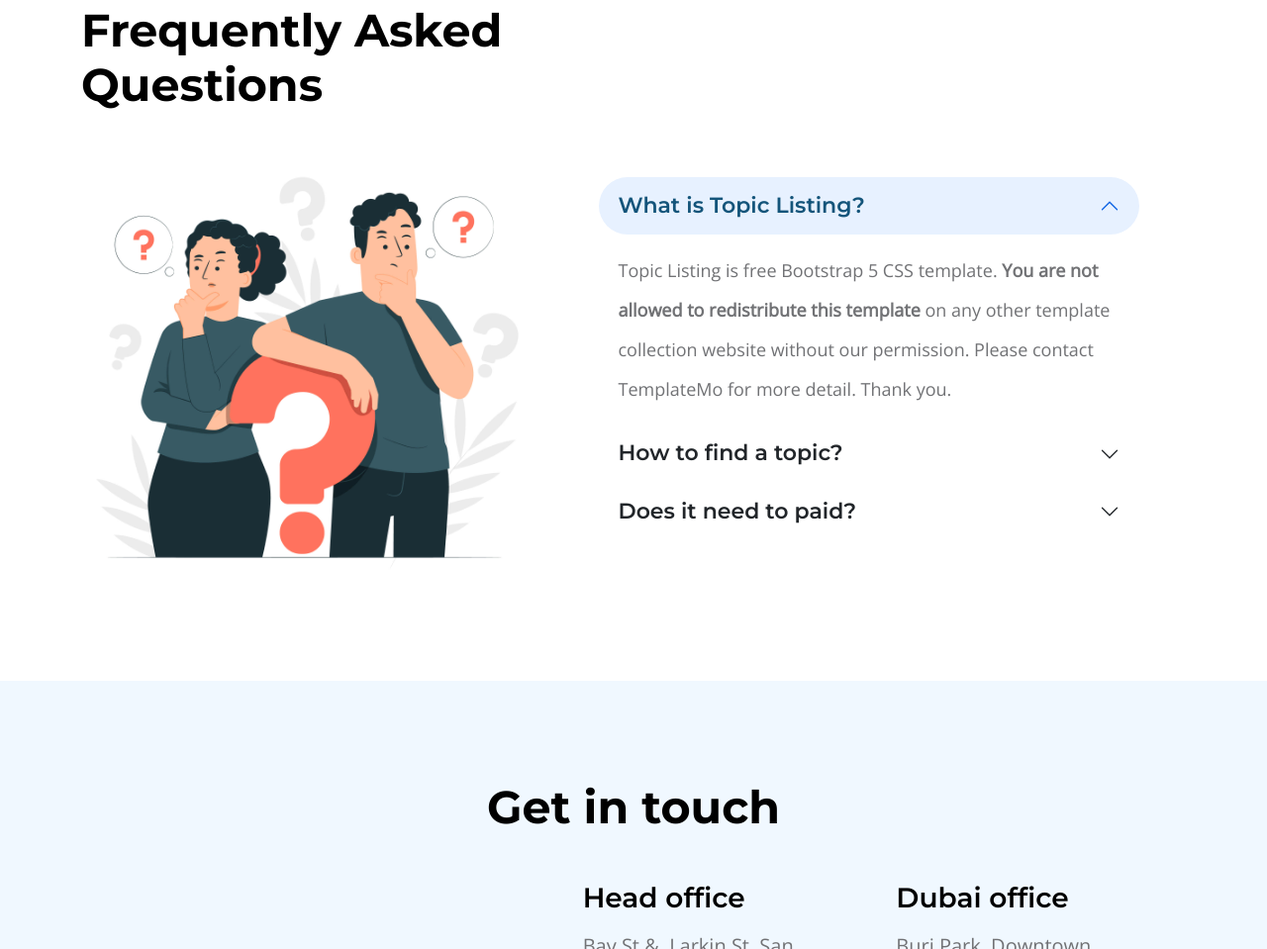
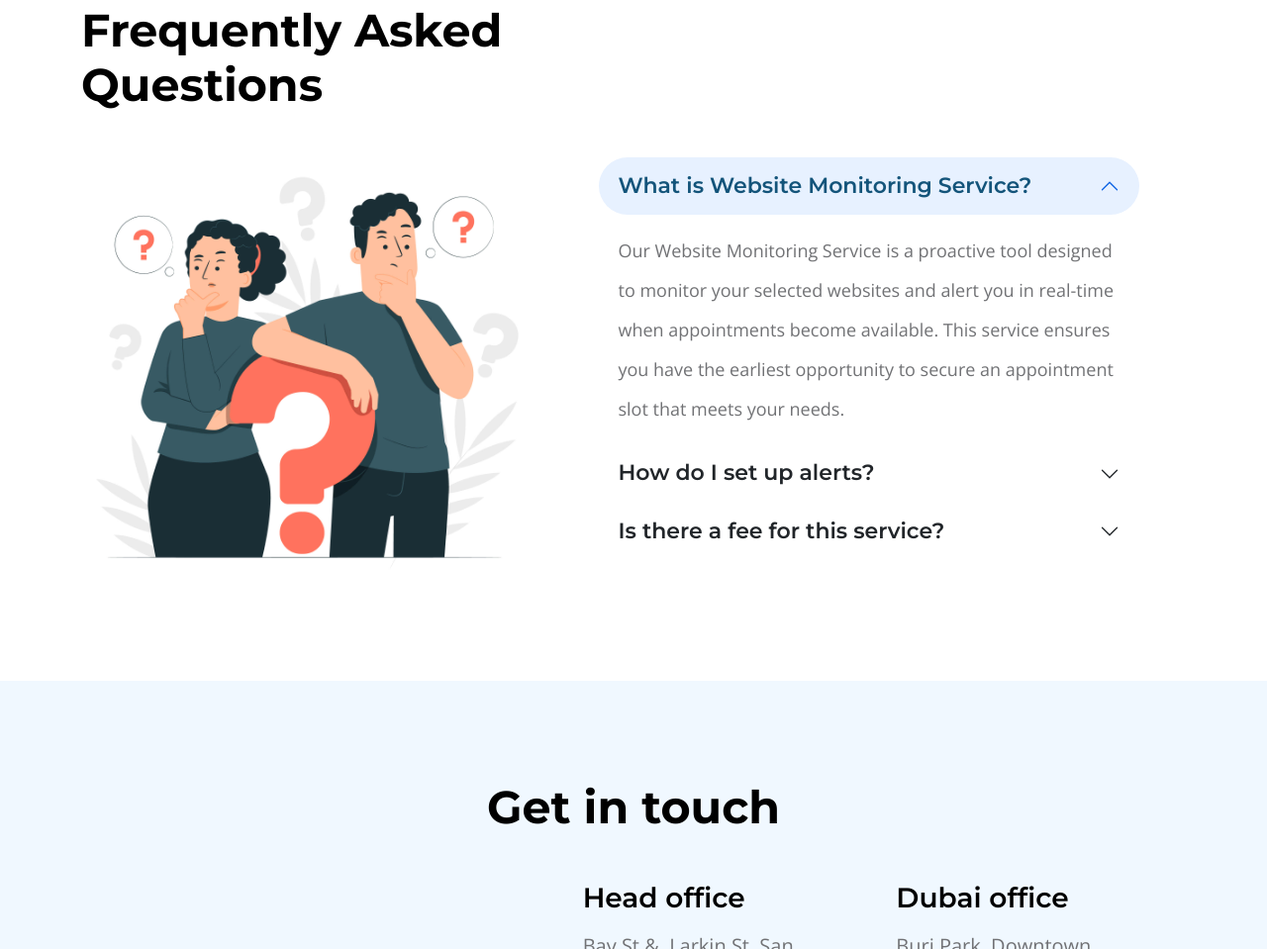
Before and after one commit to Be55am/alertmeup-fe, a plain HTML site: page index.html in a window 1280 px wide. Shown: the part 2868-3827 px from the top of the page at 99% size. Drawn offline with nearby package versions, Linux system fonts and the light colour scheme; grey boxes are pictures that could not be loaded.

Commit message:
update faq

```diff
--- a/index.html
+++ b/index.html
@@ -609,14 +609,12 @@
               <h2 class="accordion-header" id="headingOne">
                 <button class="accordion-button" type="button" data-bs-toggle="collapse" data-bs-target="#collapseOne" aria-expanded="true"
                         aria-controls="collapseOne">
-                  What is Topic Listing?
+                  What is Website Monitoring Service?
                 </button>
               </h2>
-
               <div id="collapseOne" class="accordion-collapse collapse show" aria-labelledby="headingOne" data-bs-parent="#accordionExample">
                 <div class="accordion-body">
-                  Topic Listing is free Bootstrap 5 CSS template. <strong>You are not allowed to redistribute this template</strong> on any other
-                  template collection website without our permission. Please contact TemplateMo for more detail. Thank you.
+                  Our Website Monitoring Service is a proactive tool designed to monitor your selected websites and alert you in real-time when appointments become available. This service ensures you have the earliest opportunity to secure an appointment slot that meets your needs.
                 </div>
               </div>
             </div>
@@ -625,14 +623,12 @@
               <h2 class="accordion-header" id="headingTwo">
                 <button class="accordion-button collapsed" type="button" data-bs-toggle="collapse" data-bs-target="#collapseTwo" aria-expanded="false"
                         aria-controls="collapseTwo">
-                  How to find a topic?
+                  How do I set up alerts?
                 </button>
               </h2>
-
               <div id="collapseTwo" class="accordion-collapse collapse" aria-labelledby="headingTwo" data-bs-parent="#accordionExample">
                 <div class="accordion-body">
-                  You can search on Google with <strong>keywords</strong> such as templatemo portfolio, templatemo one-page layouts, photography,
-                  digital marketing, etc.
+                  You can set up alerts by registering on our website, adding the websites and types of appointments you wish to monitor, and choosing how you'd like to be notified (email, SMS, etc.). Our system will then monitor these sites 24/7 and alert you the moment an appointment becomes available.
                 </div>
               </div>
             </div>
@@ -641,19 +637,18 @@
               <h2 class="accordion-header" id="headingThree">
                 <button class="accordion-button collapsed" type="button" data-bs-toggle="collapse" data-bs-target="#collapseThree"
                         aria-expanded="false" aria-controls="collapseThree">
-                  Does it need to paid?
+                  Is there a fee for this service?
                 </button>
               </h2>
-
               <div id="collapseThree" class="accordion-collapse collapse" aria-labelledby="headingThree" data-bs-parent="#accordionExample">
                 <div class="accordion-body">
-                  You can modify any of this with custom CSS or overriding our default variables. It's also worth noting that just about any HTML can
-                  go within the <code>.accordion-body</code>, though the transition does limit overflow.
+                  Our service offers both free and premium plans. The free plan includes basic monitoring and alerts, while our premium plan offers enhanced features such as faster alerts, multiple appointment types, and premium support to ensure you never miss an important appointment.
                 </div>
               </div>
             </div>
           </div>
         </div>
+
 
       </div>
     </div>
```
